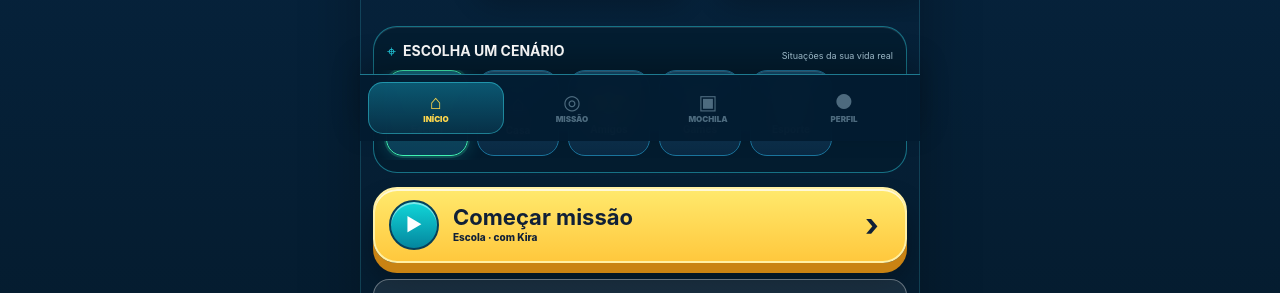
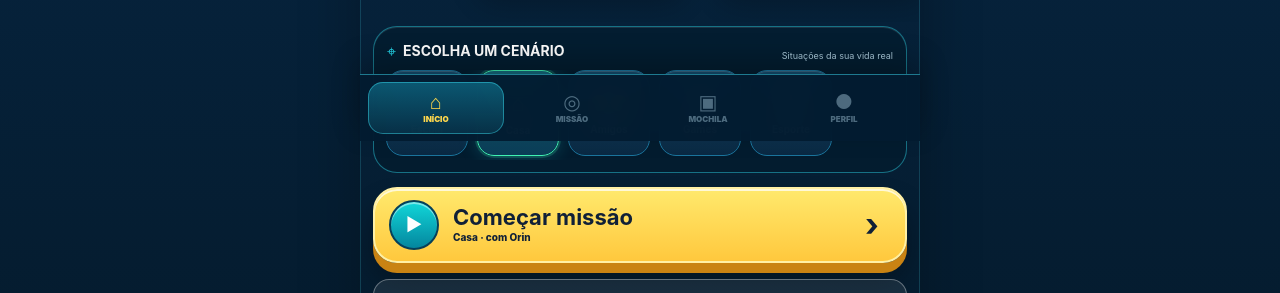
Before and after one commit to Magralha/orbita-mapa-superpoderes-mvp, a React (Vite) app: page / in a window 1280 px wide. Shown: the part 659-952 px from the top of the page. Built offline with nearby package versions, Linux system fonts and the light colour scheme.

Commit message:
game-v4: make immersive forest the default preview

```diff
--- a/src/main.jsx
+++ b/src/main.jsx
@@ -37,8 +37,8 @@ import './v4.css';
 import './immersive-game.css';
 
 function AgentSelect({ onStart, onContinue, onV4Demo, hasSave, onModeChange }) {
-  const [selectedAgentId, setSelectedAgentId] = useState('kira');
-  const [selectedScenarioId, setSelectedScenarioId] = useState('escola');
+  const [selectedAgentId, setSelectedAgentId] = useState('orin');
+  const [selectedScenarioId, setSelectedScenarioId] = useState('casa');
 
   const selectedAgent = agents.find((item) => item.id === selectedAgentId) || agents[0];
   const selectedScenario = scenarioOptions.find((item) => item.id === selectedScenarioId) || scenarioOptions[0];
```
